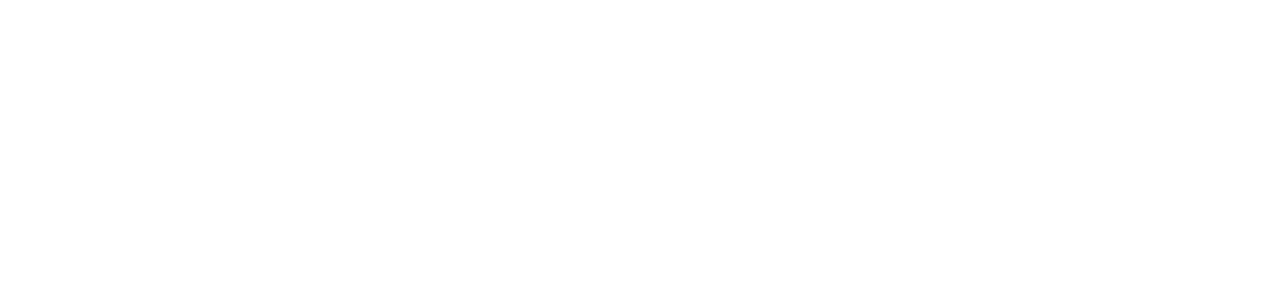
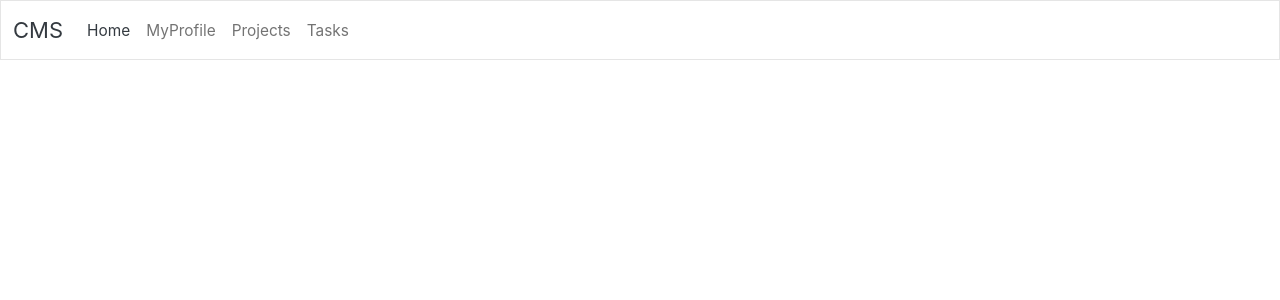
Before and after one commit to CodingErik/constructionManagementSystem, a React (Create React App) app in the folder front-end/: page / in a window 1280 px wide. Shown: the top 300 px of the page. Built offline with nearby package versions, Linux system fonts and the light colour scheme.

Commit message:
adding navbar component

```diff
--- a/front-end/public/index.html
+++ b/front-end/public/index.html
@@ -39,5 +39,6 @@
       To begin the development, run `npm start` or `yarn start`.
       To create a production bundle, use `npm run build` or `yarn build`.
     -->
+    <script src="https://cdn.jsdelivr.net/npm/bootstrap@5.1.3/dist/js/bootstrap.bundle.min.js" integrity="sha384-ka7Sk0Gln4gmtz2MlQnikT1wXgYsOg+OMhuP+IlRH9sENBO0LRn5q+8nbTov4+1p" crossorigin="anonymous"></script>
   </body>
 </html>
--- a/front-end/src/App.js
+++ b/front-end/src/App.js
@@ -1,10 +1,11 @@
 import logo from './logo.svg';
+import NavBar from './components/NavBar';
 import './App.css';
 
 function App() {
   return (
     <div className="App">
-
+      <NavBar/>
     </div>
   );
 }
--- /dev/null
+++ b/front-end/src/components/NavBar.jsx
@@ -0,0 +1,60 @@
+import React from "react";
+
+export default function NavBar() {
+  return (
+    <nav className="navbar navbar-expand-lg navbar-light bg-light">
+      <div className="container-fluid">
+        <a className="navbar-brand" href="#">
+          CMS
+        </a>
+        <button
+          className="navbar-toggler"
+          type="button"
+          data-bs-toggle="collapse"
+          data-bs-target="#navbarTogglerDemo02"
+          aria-controls="navbarTogglerDemo02"
+          aria-expanded="false"
+          aria-label="Toggle navigation"
+        >
+          <span className="navbar-toggler-icon"></span>
+        </button>
+        <div className="collapse navbar-collapse" id="navbarTogglerDemo02">
+          <ul className="navbar-nav me-auto mb-2 mb-lg-0">
+            <li className="nav-item">
+              <a className="nav-link active" aria-current="page" href="#">
+                Home
+              </a>
+            </li>
+            <li className="nav-item">
+              <a className="nav-link" href="#">
+                MyProfile
+              </a>
+            </li>
+            <li className="nav-item">
+              <a className="nav-link" href="#">
+                Projects
+              </a>
+            </li>
+            <li className="nav-item">
+              <a className="nav-link" href="#">
+                Tasks
+              </a>
+            </li>
+          </ul>
+        </div>
+      </div>
+    </nav>
+  );
+}
+
+// <form className="d-flex">
+//             <input
+//               className="form-control me-2"
+//               type="search"
+//               placeholder="Search"
+//               aria-label="Search"
+//             />
+//             <button className="btn btn-outline-success" type="submit">
+//               Search
+//             </button>
+//           </form>
--- a/front-end/src/index.js
+++ b/front-end/src/index.js
@@ -2,7 +2,7 @@
 import ReactDOM from 'react-dom';
 import './index.css';
 import App from './App';
-import 'bootstrap/dist/css/bootstrap.min.css';
+// import 'bootstrap/dist/css/bootstrap.min.css';
 import './bootstrap.min.css';
 
 ReactDOM.render(
```
